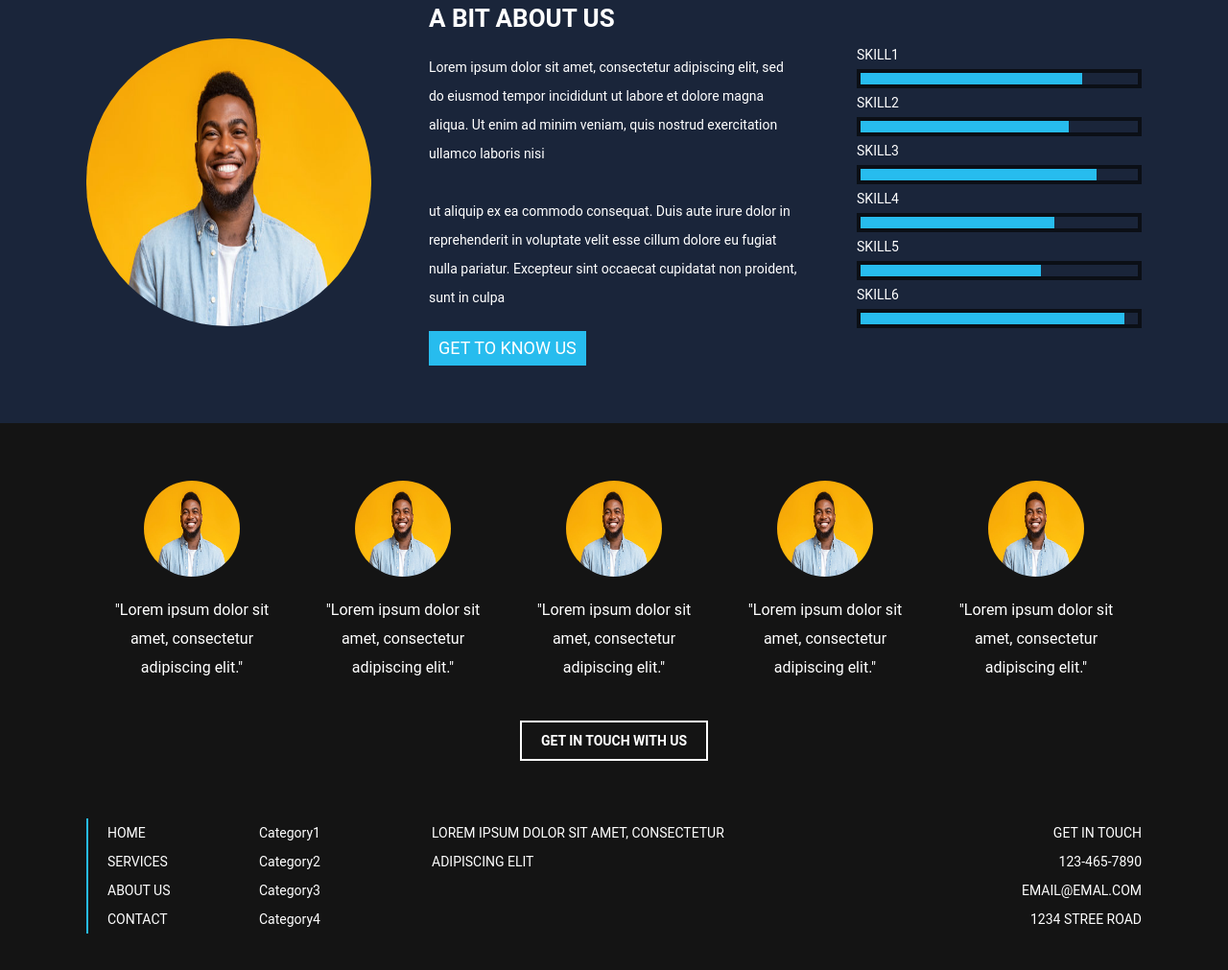
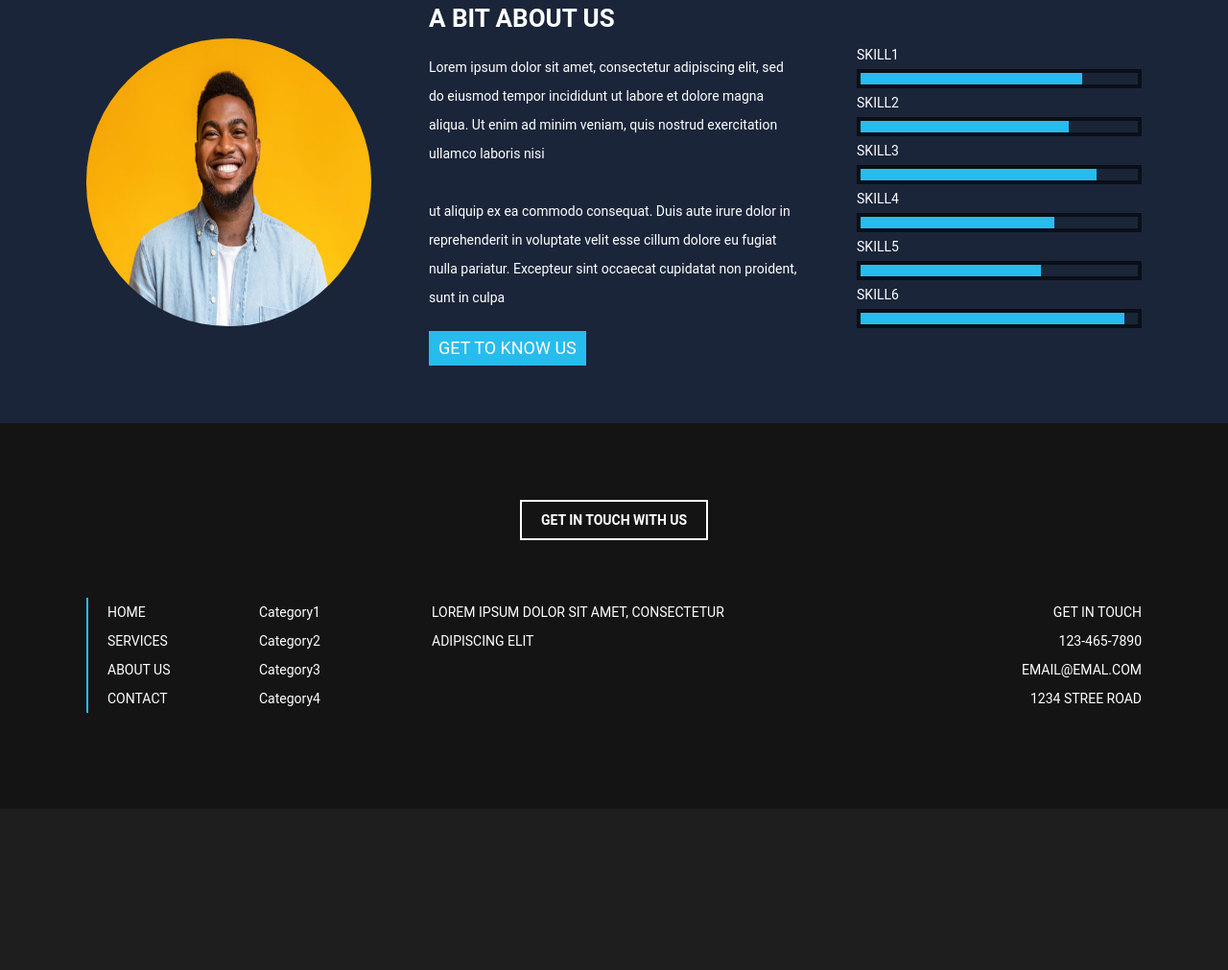
Before and after one commit to Jermlnoack/aps_customer, a plain HTML site: page index.html in a window 1280 px wide. Shown: the part 1247-2258 px from the top of the page at 96% size. After the commit the page ends 2090 px from the top, so only its background shows below. Drawn offline with Linux system fonts and the light colour scheme.

Commit message:
Removed portraits from footer

```diff
--- a/css/styles.css
+++ b/css/styles.css
@@ -152,28 +152,9 @@ a {
   flex-wrap: wrap;
 }
 
-.footer-testimony {
-  flex-basis: 20%;
-  display: flex;
-  justify-content: center;
-  flex-wrap: wrap;
-}
-
-.footer-testimony img {
-  height: 100px;
-  width: 100px;
-  border-radius: 100%;
-}
-
-.footer-testimony p {
-  text-align: center;
-  font-size: 16px;
-  padding: 20px 20px 0;
-}
-
 .footer-getintouch {
   padding: 10px 20px;
-  margin: 40px 0 60px;
+  margin: 20px 0 60px;
   border: 2px solid #fff;
   font-weight: 600;
   transition: all ease-in-out 200ms;
--- a/index.html
+++ b/index.html
@@ -130,27 +130,6 @@
     <!-- Footer -->
     <footer class="footer-main">
       <div class="wrapper-main footer-main-flex">
-        <div class="footer-testimony">
-          <img src="images/indexaboutimage1.jpg" alt="portal" />
-          <p>"Lorem ipsum dolor sit amet, consectetur adipiscing elit."</p>
-        </div>
-        <div class="footer-testimony">
-          <img src="images/indexaboutimage1.jpg" alt="portal" />
-          <p>"Lorem ipsum dolor sit amet, consectetur adipiscing elit."</p>
-        </div>
-        <div class="footer-testimony">
-          <img src="images/indexaboutimage1.jpg" alt="portal" />
-          <p>"Lorem ipsum dolor sit amet, consectetur adipiscing elit."</p>
-        </div>
-        <div class="footer-testimony">
-          <img src="images/indexaboutimage1.jpg" alt="portal" />
-          <p>"Lorem ipsum dolor sit amet, consectetur adipiscing elit."</p>
-        </div>
-        <div class="footer-testimony">
-          <img src="images/indexaboutimage1.jpg" alt="portal" />
-          <p>"Lorem ipsum dolor sit amet, consectetur adipiscing elit."</p>
-        </div>
-
         <a class="footer-getintouch" href="#">GET IN TOUCH WITH US</a>
 
         <div class="footer-sitemap">
```
